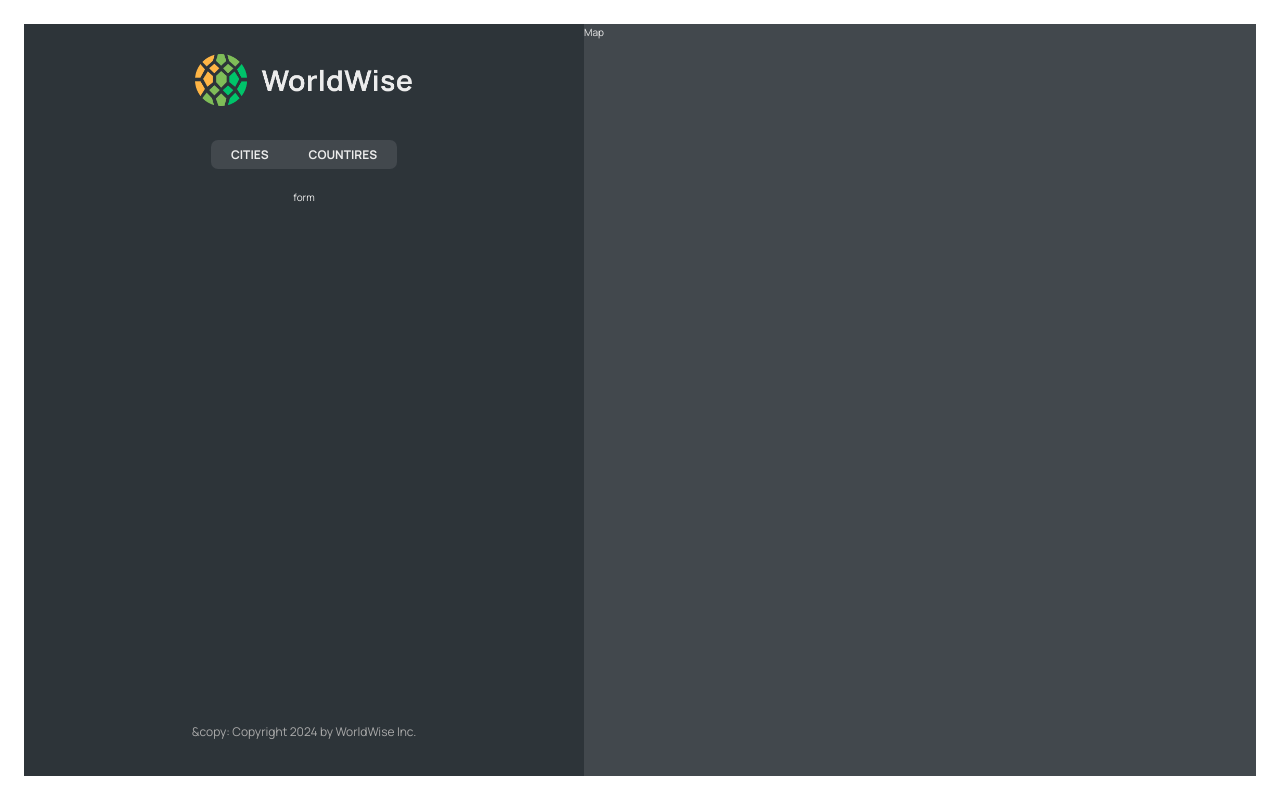
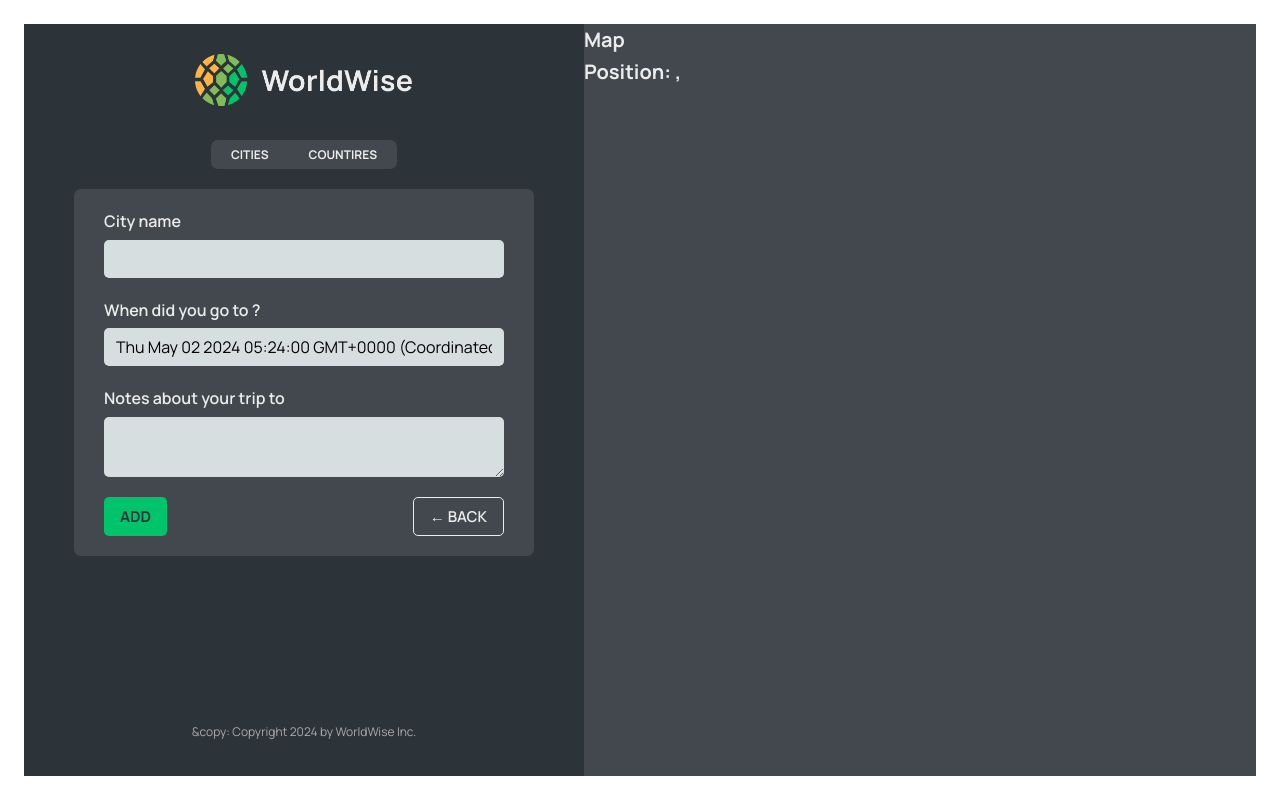
Before and after one commit to abdGhost/worldwise-react, a React (Vite) app: page /app/form in a window 1280 px wide. Built offline with nearby package versions, Linux system fonts and the light colour scheme; data requests are answered from the project's data file.

Commit message:
added Button component and also useNavigate hook

```diff
--- a/src/App.jsx
+++ b/src/App.jsx
@@ -1,5 +1,5 @@
 /* eslint-disable no-unused-vars */
-import { BrowserRouter, Routes, Route } from "react-router-dom";
+import { BrowserRouter, Routes, Route, Navigate } from "react-router-dom";
 import { useState, useEffect } from "react";
 import Product from "./pages/Product";
 import Price from "./pages/Pricing";
@@ -9,6 +9,8 @@
 import Login from "./pages/Login";
 import CityList from "./components/CityList";
 import CountryList from "./components/CountryList";
+import City from "./components/City";
+import Form from "./components/Form";
 
 const BASE_URL = "http://localhost:8000";
 
@@ -40,19 +42,17 @@
         <Route path="pricing" element={<Price />} />
         <Route path="login" element={<Login />} />
         <Route path="app" element={<AppLayout />}>
-          <Route
-            index
-            element={<CityList cities={cities} isLoading={isLoading} />}
-          />
+          <Route index element={<Navigate to="cities" replace />} />
           <Route
             path="cities"
             element={<CityList cities={cities} isLoading={isLoading} />}
           />
+          <Route path="cities/:id" element={<City />} />
           <Route
             path="countries"
             element={<CountryList cities={cities} isLoading={isLoading} />}
           />
-          <Route path="form" element={<p>form</p>} />
+          <Route path="form" element={<Form />} />
         </Route>
         <Route path="*" element={<PageNotFound />} />
       </Routes>
--- /dev/null
+++ b/src/components/Button.jsx
@@ -0,0 +1,11 @@
+/* eslint-disable no-unused-vars */
+/* eslint-disable react/prop-types */
+import styles from "./Button.module.css";
+
+export default function Button({ children, onClick, type }) {
+  return (
+    <button onClick={onClick} className={`${styles.btn} ${styles[type]}`}>
+      {children}
+    </button>
+  );
+}
--- a/src/components/City.jsx
+++ b/src/components/City.jsx
@@ -1,3 +1,5 @@
+/* eslint-disable no-unused-vars */
+import { useParams, useSearchParams } from "react-router-dom";
 import styles from "./City.module.css";
 
 const formatDate = (date) =>
@@ -9,6 +11,12 @@
   }).format(new Date(date));
 
 function City() {
+  const { id } = useParams();
+
+  const [searchParams, setSearchParams] = useSearchParams();
+  const lat = searchParams.get("lat");
+  const lng = searchParams.get("lng");
+
   // TEMP DATA
   const currentCity = {
     cityName: "Lisbon",
@@ -18,44 +26,49 @@
   };
 
   const { cityName, emoji, date, notes } = currentCity;
+  return (
+    <>
+      <p>
+        Lat {lat} lng{lng}
+      </p>
+    </>
+  );
 
-  return (
-    <div className={styles.city}>
-      <div className={styles.row}>
-        <h6>City name</h6>
-        <h3>
-          <span>{emoji}</span> {cityName}
-        </h3>
-      </div>
+  // return (
+  //   <div className={styles.city}>
+  //     <div className={styles.row}>
+  //       <h6>City name</h6>
+  //       <h3>
+  //         <span>{emoji}</span> {cityName}
+  //       </h3>
+  //     </div>
 
-      <div className={styles.row}>
-        <h6>You went to {cityName} on</h6>
-        <p>{formatDate(date || null)}</p>
-      </div>
+  //     <div className={styles.row}>
+  //       <h6>You went to {cityName} on</h6>
+  //       <p>{formatDate(date || null)}</p>
+  //     </div>
 
-      {notes && (
-        <div className={styles.row}>
-          <h6>Your notes</h6>
-          <p>{notes}</p>
-        </div>
-      )}
+  //     {notes && (
+  //       <div className={styles.row}>
+  //         <h6>Your notes</h6>
+  //         <p>{notes}</p>
+  //       </div>
+  //     )}
 
-      <div className={styles.row}>
-        <h6>Learn more</h6>
-        <a
-          href={`https://en.wikipedia.org/wiki/${cityName}`}
-          target="_blank"
-          rel="noreferrer"
-        >
-          Check out {cityName} on Wikipedia &rarr;
-        </a>
-      </div>
+  //     <div className={styles.row}>
+  //       <h6>Learn more</h6>
+  //       <a
+  //         href={`https://en.wikipedia.org/wiki/${cityName}`}
+  //         target="_blank"
+  //         rel="noreferrer"
+  //       >
+  //         Check out {cityName} on Wikipedia &rarr;
+  //       </a>
+  //     </div>
 
-      <div>
-        <ButtonBack />
-      </div>
-    </div>
-  );
+  //     <div>{/* <ButtonBack /> */}</div>
+  //   </div>
+  // );
 }
 
 export default City;
--- a/src/components/CityItems.jsx
+++ b/src/components/CityItems.jsx
@@ -1,6 +1,7 @@
 /* eslint-disable react/prop-types */
 /* eslint-disable no-unused-vars */
 import styles from "./CityItem.module.css";
+import { Link } from "react-router-dom";
 
 const formatDate = (date) =>
   new Intl.DateTimeFormat("en", {
@@ -11,13 +12,19 @@
   }).format(new Date(date));
 
 export default function CityItems({ city }) {
-  const { cityName, emoji, date } = city;
+  const { cityName, emoji, date, id, position } = city;
+
   return (
-    <li className={styles.cityItem}>
-      <span className={styles.cityEmoji}>{emoji}</span>
-      <h3 className={styles.name}>{cityName}</h3>
-      <time className={styles.date}>({formatDate(date)})</time>
-      <button className={styles.deleteBtn}>&times;</button>
+    <li>
+      <Link
+        className={styles.cityItem}
+        to={`${id}?lat=${position.lat}&lng=${position.lng}}`}
+      >
+        <span className={styles.cityEmoji}>{emoji}</span>
+        <h3 className={styles.name}>{cityName}</h3>
+        <time className={styles.date}>({formatDate(date)})</time>
+        <button className={styles.deleteBtn}>&times;</button>
+      </Link>
     </li>
   );
 }
--- a/src/components/CountryList.jsx
+++ b/src/components/CountryList.jsx
@@ -24,7 +24,7 @@
   return (
     <ul className={styles.countryList}>
       {countries.map((country) => (
-        <CountryItem country={country} key={country.id} />
+        <CountryItem country={country} key={country.country} />
       ))}
     </ul>
   );
--- a/src/components/Form.jsx
+++ b/src/components/Form.jsx
@@ -1,8 +1,11 @@
+/* eslint-disable no-unused-vars */
 // "https://api.bigdatacloud.net/data/reverse-geocode-client?latitude=0&longitude=0"
 
 import { useState } from "react";
 
 import styles from "./Form.module.css";
+import Button from "./Button";
+import { useNavigate } from "react-router-dom";
 
 export function convertToEmoji(countryCode) {
   const codePoints = countryCode
@@ -13,6 +16,8 @@
 }
 
 function Form() {
+  const navigate = useNavigate();
+
   const [cityName, setCityName] = useState("");
   const [country, setCountry] = useState("");
   const [date, setDate] = useState(new Date());
@@ -49,8 +54,16 @@
       </div>
 
       <div className={styles.buttons}>
-        <button>Add</button>
-        <button>&larr; Back</button>
+        <Button type={"primary"}>Add</Button>
+        <Button
+          type="back"
+          onClick={(e) => {
+            e.preventDefault();
+            navigate(-1);
+          }}
+        >
+          &larr; Back
+        </Button>
       </div>
     </form>
   );
--- a/src/components/Map.jsx
+++ b/src/components/Map.jsx
@@ -1,5 +1,18 @@
+/* eslint-disable no-unused-vars */
+import { useNavigate, useSearchParams } from "react-router-dom";
 import styles from "./Map.module.css";
 
 export default function Map() {
-  return <div className={styles.mapContainer}>Map</div>;
+  const navigate = useNavigate();
+  const [searchParams, setSearchParams] = useSearchParams();
+  const lat = searchParams.get("lat");
+  const lng = searchParams.get("lng");
+  return (
+    <div className={styles.mapContainer} onClick={() => navigate("form")}>
+      <h1>Map</h1>
+      <h1>
+        Position: {lat}, {lng}
+      </h1>
+    </div>
+  );
 }
```
